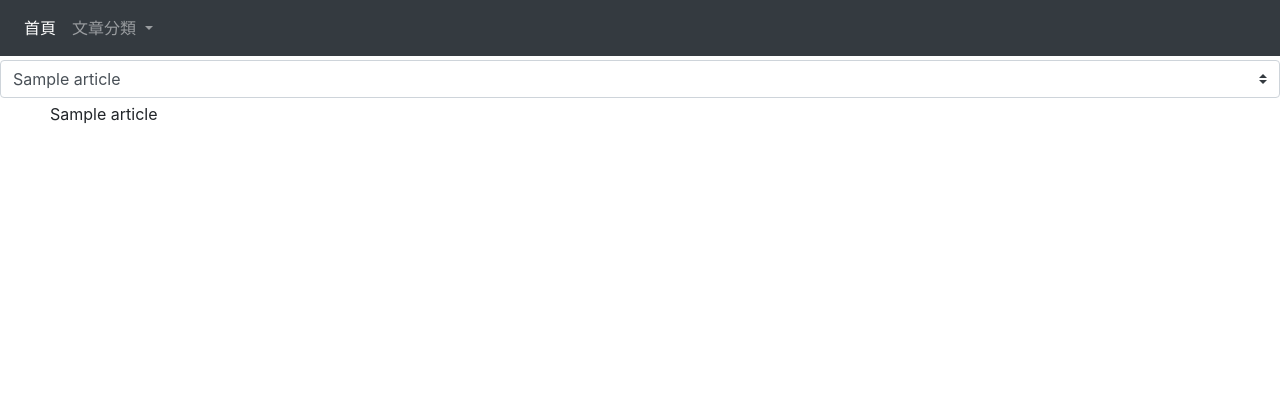
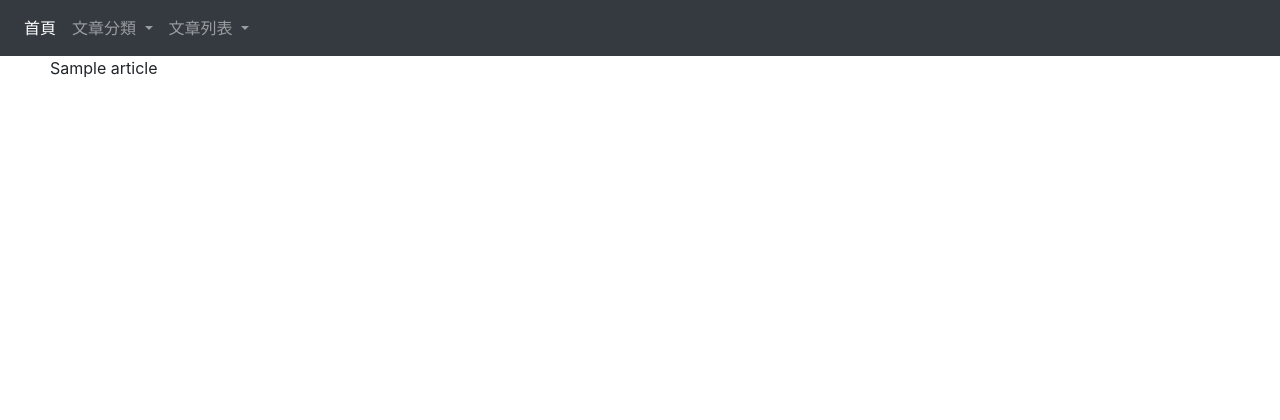
Before and after one commit to bellineq/blogtagging, a Flask app: template templates/index.html in a window 1280 px wide. Shown: the top 420 px of the page. Run offline with Flask 2, Linux system fonts and the light colour scheme; the template is opened without the code that fills it: most values are stand-ins (such as "Sample title", 1, 10 or a date in 2020); some libraries are stand-ins or nearby versions.

Commit message:
try dropdown

```diff
--- a/templates/index.html
+++ b/templates/index.html
@@ -85,22 +85,21 @@
 					<a class="dropdown-item" href="#">食記</a>
 				  </div>
 				</li>
-				<!-- <li class="nav-item dropdown">
+				<li class="nav-item dropdown">
 					<a class="nav-link dropdown-toggle" href="#" id="docDropdown" role="button" data-toggle="dropdown" aria-haspopup="true" aria-expanded="false">
 						文章列表
 					</a>
 					<div class="dropdown-menu" id="docDropdownMenu" aria-labelledby="navbarDropdown" name="index">
 						{% for i in articleList %}
-							<a class="dropdown-item" value="{{i[0]}}">{{i[1]}}</a>
+							<a class="dropdown-item" href="?index={{i[0]}}">{{i[1]}}</a>
 						{% endfor %}
 					</div>
-				</li> -->
+				</li>
 			</div>
 		</nav>
 
-		<form class="" action="" method="get">
+		<!-- <form class="" action="" method="get">
 			<select class="custom-select my-1 mr-sm-2" id="selectBox", name="index">
-            <!-- <select id="selectBox", name="index"> -->
     			{% for a in articleList %}
                     {% if a[0] == articleIndex %}
     			        <option value="{{a[0]}}" selected>{{a[1]}}</option>
@@ -109,7 +108,8 @@
                     {% endif %}
     			{% endfor %}
     		</select>
-        </form>
+		</form> -->
+
         <!-- <div id="article-content" w3-include-html="/article/{{articleIndex}}"> -->
 		<div style="padding-left: 50px; padding-right: 50px;" id="article-content"></div>
 		<p align="center">
```
